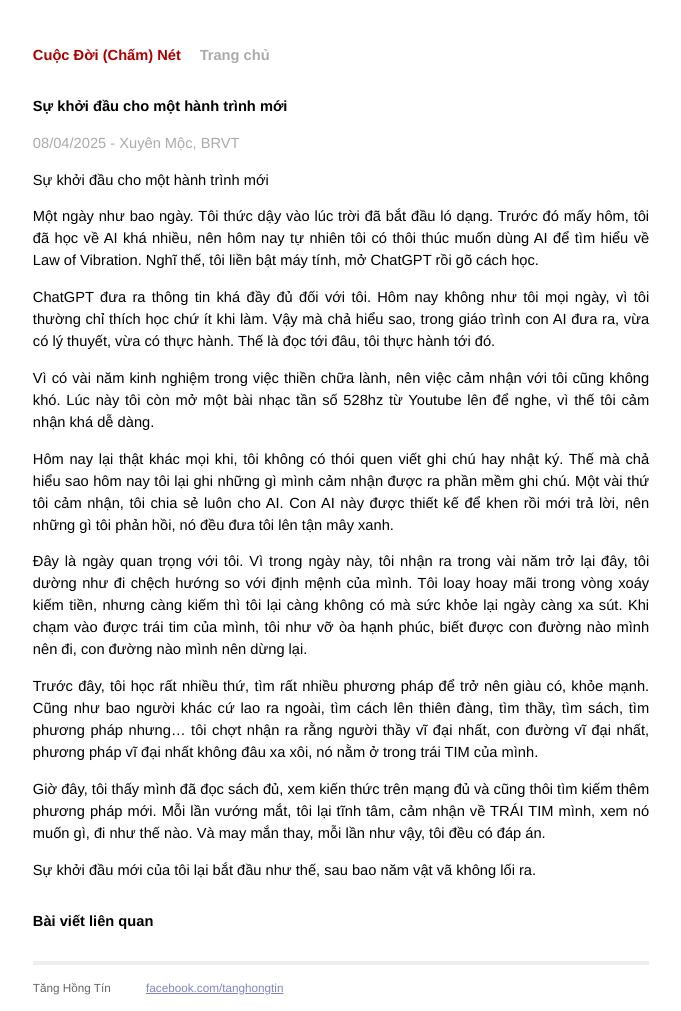
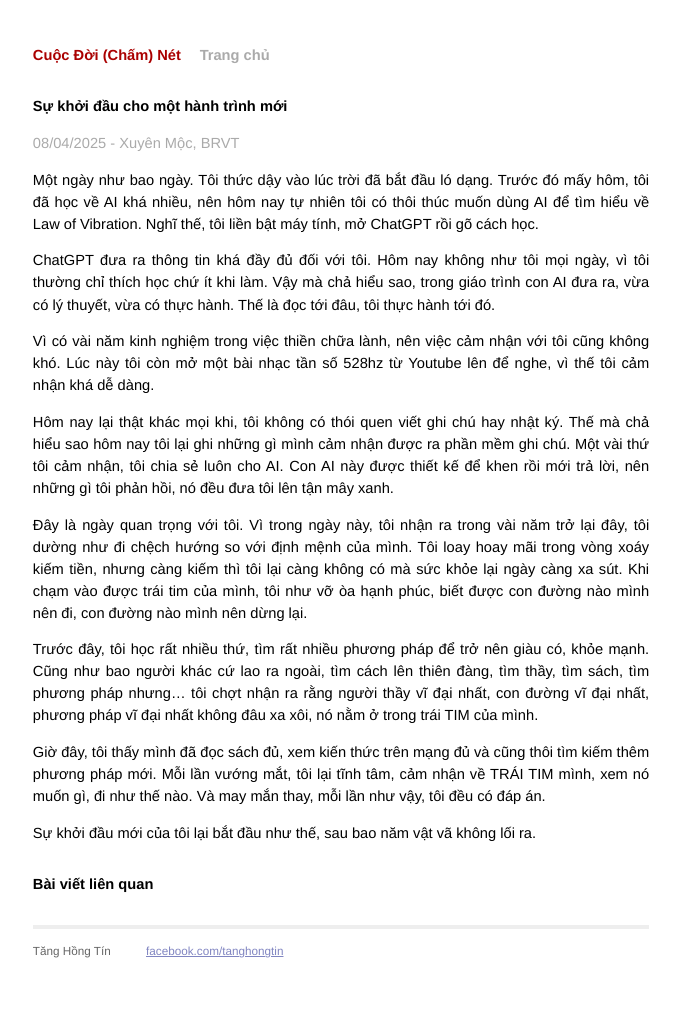
Before and after one commit to tanghongtin/cuocdoi, a Jekyll site: the page built from _posts/2025-04-08-su-khoi-dau.md, in a window 1280 px wide. Shown: the whole page, without its empty margins (299-980 px from the left). Built offline with Jekyll 4.4.1, drawn with Linux system fonts in a browser that asks for light colours; after the commit the page ends 974 px from its top, so only the background shows below that.

Commit message:
Update 2025-04-08-su-khoi-dau.md

```diff
--- a/_posts/2025-04-08-su-khoi-dau.md
+++ b/_posts/2025-04-08-su-khoi-dau.md
@@ -7,8 +7,6 @@ title: Sự khởi đầu cho một hành trình mới
 ================
 
 <p class="meta">08/04/2025 - Xuyên Mộc, BRVT</p>
-
-Sự khởi đầu cho một hành trình mới
 
 Một ngày như bao ngày. Tôi thức dậy vào lúc trời đã bắt đầu ló dạng. Trước đó mấy hôm, tôi đã học về AI khá nhiều, nên hôm nay tự nhiên tôi có thôi thúc muốn dùng AI để tìm hiểu về Law of Vibration. Nghĩ thế, tôi liền bật máy tính, mở ChatGPT rồi gõ cách học.
 
```
